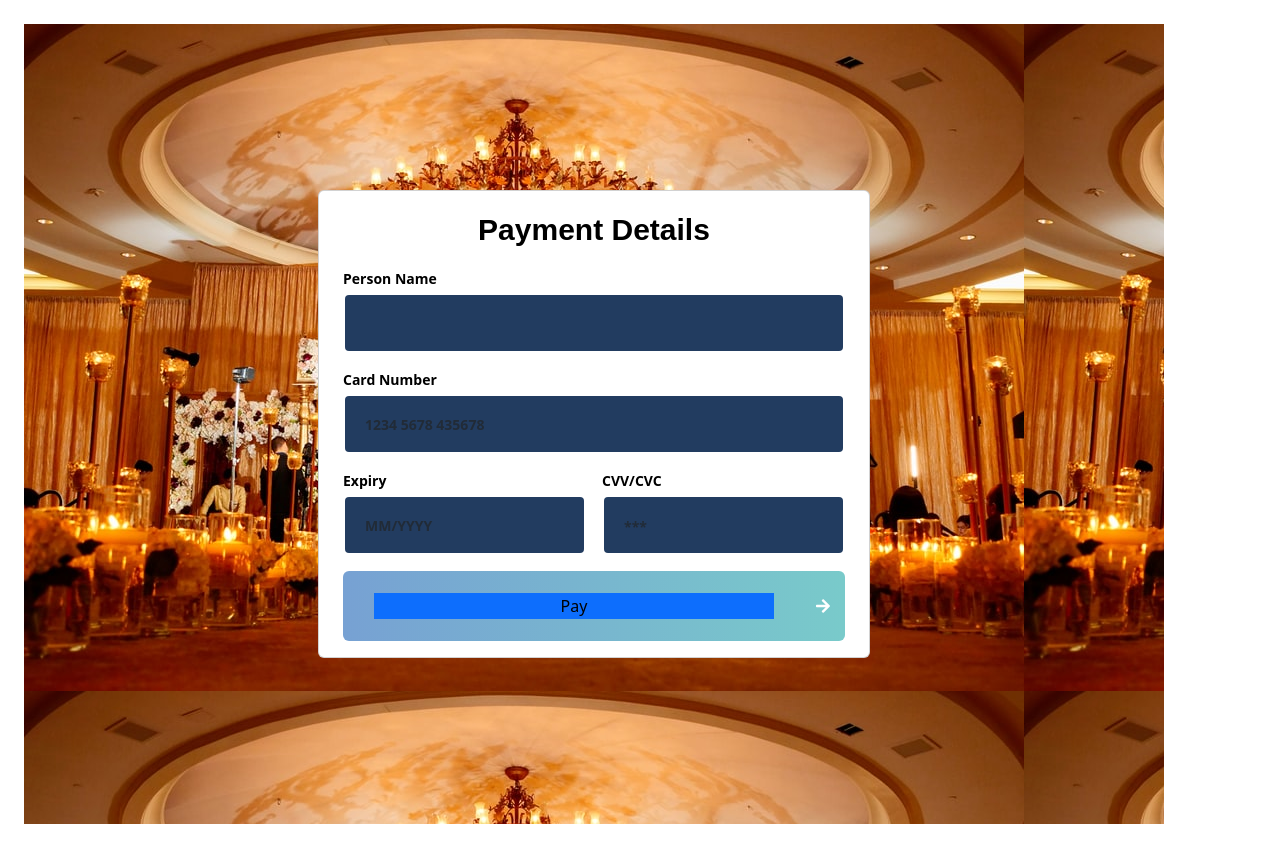
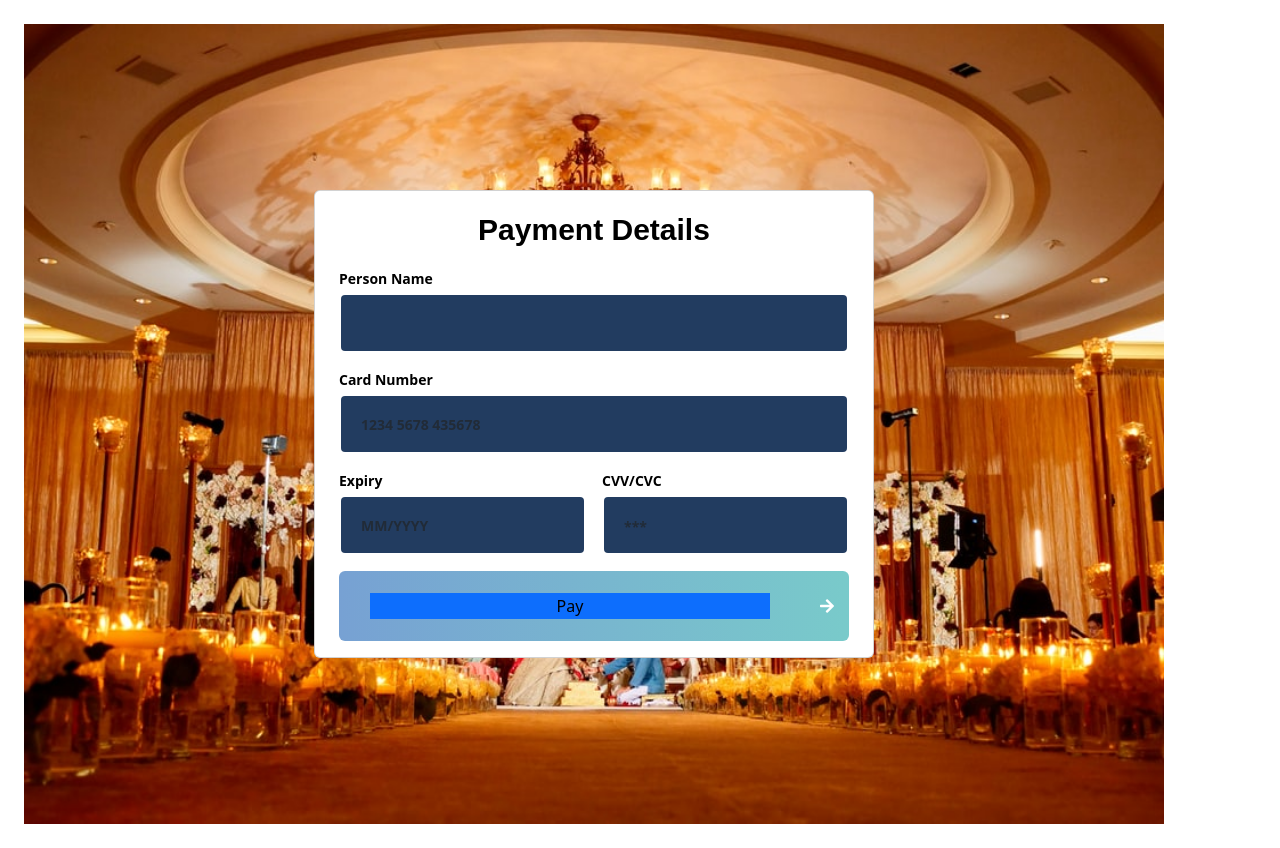
Before and after one commit to Anuanushree/hallbookingfrontend, a React (Vite) app: page /payment in a window 1280 px wide. Built offline with nearby package versions, Linux system fonts and the light colour scheme.

Commit message:
add payment

```diff
--- a/src/components/payment/payment.css
+++ b/src/components/payment/payment.css
@@ -14,8 +14,7 @@
     min-height: 100vh;
     background-color:white;
     background-image: url('../../assets/hall.jpg');
-
-    padding: 30px 10px;
+    background-size: 100% 100%;
 }
 .pay{
     width:400px;
@@ -23,7 +22,7 @@
     border: none;
 }
 .payment-card {
-    max-width: 69vh;
+    max-width: 70vh;
     margin: auto;
     color: black;
     border-radius: 20 px;
```
